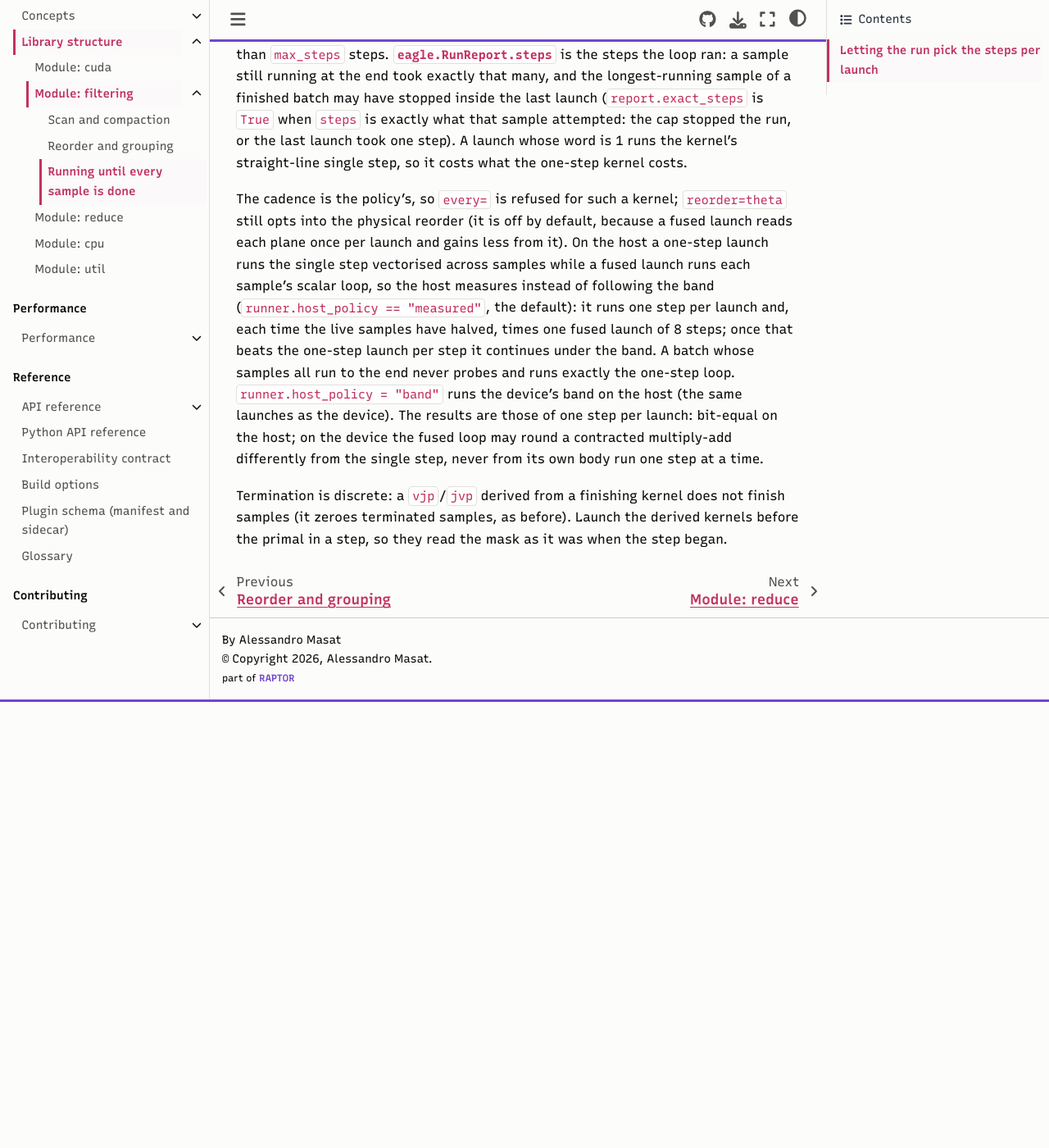
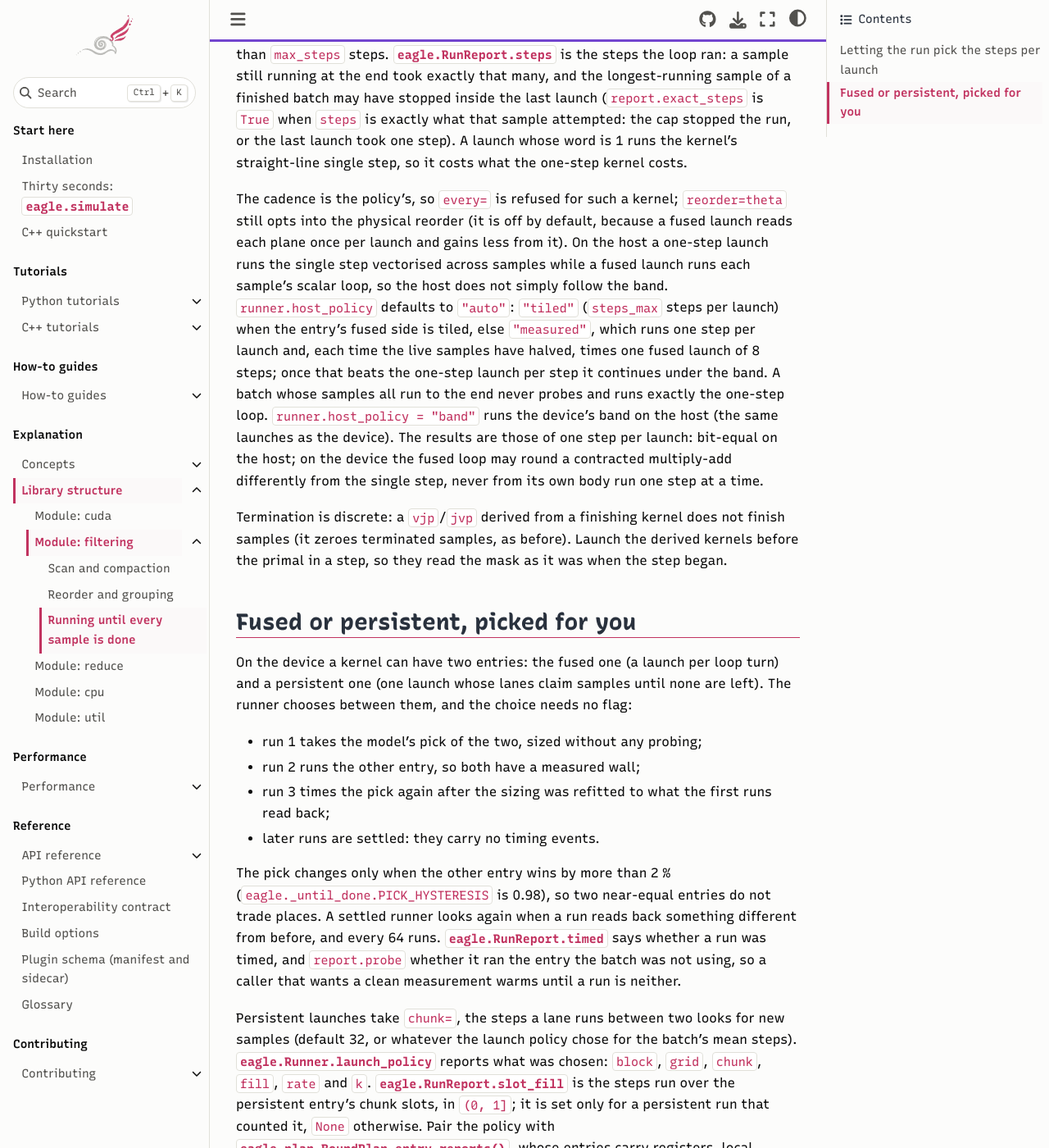
Before and after one commit to amasat01/eagle, a Sphinx documentation site: the page built from docs/content/modules/filtering/run_until_done.rst, in a window 1280 px wide and 1400 px high, scrolled down 1329 px. Shown: the whole window at 82% size. Built offline with Sphinx 7.4.7 and the Sphinx Book theme 1.1.4, drawn with Linux system fonts in a browser that asks for light colours; pages that are not in the unit, such as notebooks, are missing from menus; before the commit the page ends 2185 px from its top, so only the background shows below that; some of the changed text lies outside the part shown.

Commit message:
Docs for 0.6: the automatic entry pick, the persistent chunk policy, dispatch=, threading, and CUDA 13 notes

```diff
--- a/docs/content/modules/filtering/run_until_done.rst
+++ b/docs/content/modules/filtering/run_until_done.rst
@@ -68,14 +68,14 @@
 ``reorder=theta`` still opts into the physical reorder (it is off by default,
 because a fused launch reads each plane once per launch and gains less from
 it). On the host a one-step launch runs the single step vectorised across
-samples while a fused launch runs each sample's scalar loop, so the host
-measures instead of following the band (``runner.host_policy ==
-"measured"``, the default): it runs one step per launch and, each time the
-live samples have halved, times one fused launch of 8 steps; once that beats
-the one-step launch per step it continues under the band. A batch whose
-samples all run to the end never probes and runs exactly the one-step loop.
-``runner.host_policy = "band"`` runs the device's band on the host (the same
-launches as the device). The results are those of one step per launch:
+samples while a fused launch runs each sample's scalar loop, so the host does not simply follow the band. ``runner.host_policy`` defaults
+to ``"auto"``: ``"tiled"`` (``steps_max`` steps per launch) when the entry's
+fused side is tiled, else ``"measured"``, which runs one step per launch and,
+each time the live samples have halved, times one fused launch of 8 steps;
+once that beats the one-step launch per step it continues under the band. A
+batch whose samples all run to the end never probes and runs exactly the
+one-step loop. ``runner.host_policy = "band"`` runs the device's band on the
+host (the same launches as the device). The results are those of one step per launch:
 bit-equal on the host; on the device the fused loop may round a contracted
 multiply-add differently from the single step, never from its own body run one
 step at a time.
@@ -84,3 +84,36 @@
 does not finish samples (it zeroes terminated samples, as before). Launch the
 derived kernels before the primal in a step, so they read the mask as it was
 when the step began.
+
+Fused or persistent, picked for you
+-----------------------------------
+
+On the device a kernel can have two entries: the fused one (a launch per
+loop turn) and a persistent one (one launch whose lanes claim samples until
+none are left). The runner chooses between them, and the choice needs no
+flag:
+
+- run 1 takes the model's pick of the two, sized without any probing;
+- run 2 runs the other entry, so both have a measured wall;
+- run 3 times the pick again after the sizing was refitted to what the first
+  runs read back;
+- later runs are settled: they carry no timing events.
+
+The pick changes only when the other entry wins by more than 2 %
+(``eagle._until_done.PICK_HYSTERESIS`` is 0.98), so two near-equal entries
+do not trade places. A settled runner looks again when a run reads back
+something different from before, and every 64 runs.
+:attr:`eagle.RunReport.timed` says whether a run was timed, and
+``report.probe`` whether it ran the entry the batch was not using, so a
+caller that wants a clean measurement warms until a run is neither.
+
+Persistent launches take ``chunk=``, the steps a lane runs between two looks
+for new samples (default 32, or whatever the launch policy chose for the
+batch's mean steps). :attr:`eagle.Runner.launch_policy` reports what was
+chosen: ``block``, ``grid``, ``chunk``, ``fill``, ``rate`` and ``k``.
+:attr:`eagle.RunReport.slot_fill` is the steps run over the persistent
+entry's chunk slots, in ``(0, 1]``; it is set only for a persistent run that
+counted it, ``None`` otherwise. Pair the policy with
+:meth:`eagle.plan.BoundPlan.entry_reports`, whose entries carry registers,
+local memory, ``text_bytes`` (code size) and ``demand`` (threads per SM the
+launch asks for).
--- a/docs/content/userguide/build_options.rst
+++ b/docs/content/userguide/build_options.rst
@@ -86,6 +86,10 @@
 with CUDA 12.6. Later CUDA 12 releases share the same APIs and are expected to
 work; releases before 12.6 are not supported.
 
+eagle asks the driver for its entry points at the CUDA 12.0 interface level, so
+a build made with a CUDA 13 toolkit also runs on any CUDA 13 driver, and a
+CUDA 12 build on any CUDA 12 or 13 driver.
+
 CPU-only build
 --------------
 
```
Also changed, not shown: docs/content/devguide/roadmap.md (+3 -3 lines), docs/content/userguide/concepts.md (+1 -0 lines), docs/content/userguide/graph_model.rst (+17 -0 lines), docs/content/userguide/threading.rst (added, +32 -0 lines).
